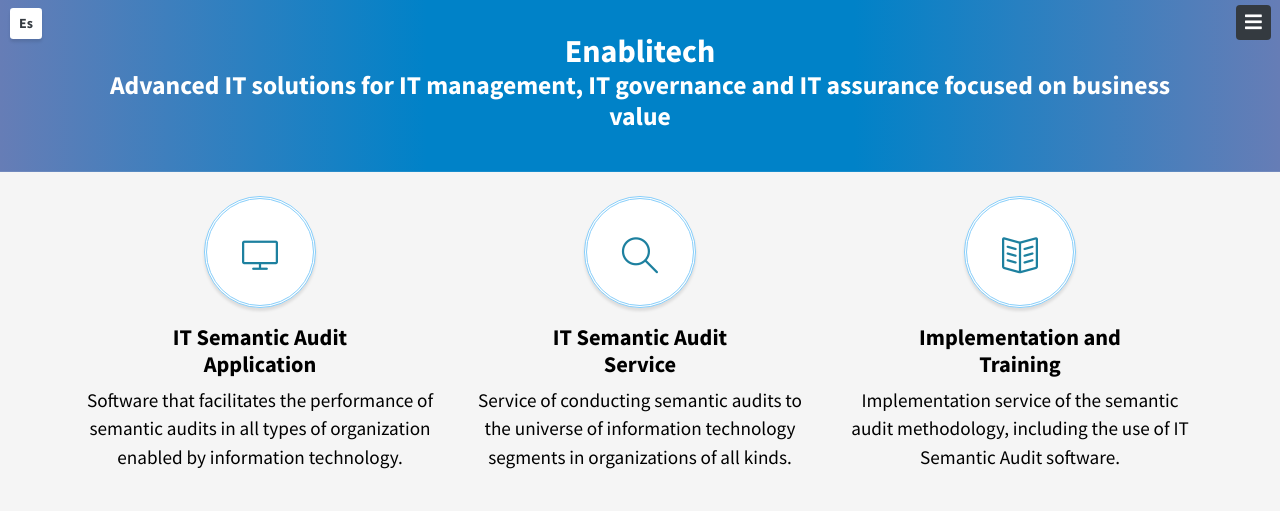
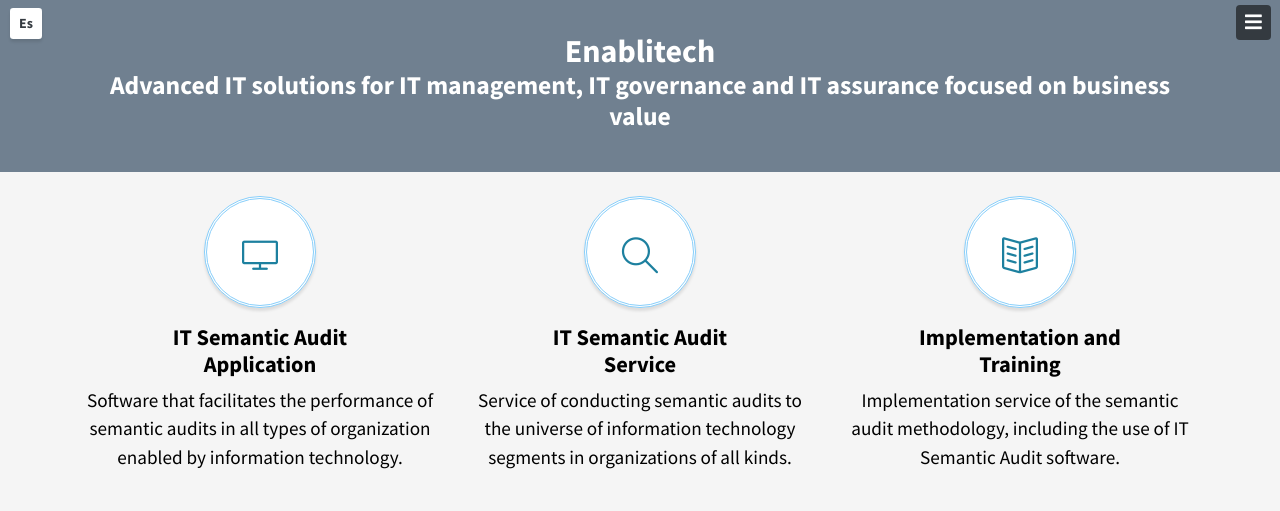
Before and after one commit to hmendezg/hmendezg.github.io, a PHP site: page / in a window 1280 px wide. Shown: the top 511 px of the page. Run offline with PHP 8.4, Linux system fonts and the light colour scheme; some libraries are stand-ins or nearby versions.

Commit message:
Website changes

```diff
--- a/css/stylish-portfolio.css
+++ b/css/stylish-portfolio.css
@@ -78,17 +78,21 @@ h6 {
   background: -webkit-gradient(linear, left top, right top, from(rgba(255, 255, 255, 0.1)), to(rgba(255, 255, 255, 0.1))), url("../img/site_bg.jpg");
   background: linear-gradient(90deg, rgba(255, 255, 255, 0.1) 0%, rgba(255, 255, 255, 0.1) 100%), url("../img/site_bg.jpg");
   */
-  /*background: slategray;*/
+
+  background: slategray;
 
   /* hydrogen from uigradients */
-  background: #667db6;  /* fallback for old browsers */
-  background: -webkit-linear-gradient(to right, #667db6, #0082c8, #0082c8, #667db6);  /* Chrome 10-25, Safari 5.1-6 */
-  background: linear-gradient(to right, #667db6, #0082c8, #0082c8, #667db6); /* W3C, IE 10+/ Edge, Firefox 16+, Chrome 26+, Opera 12+, Safari 7+ */
+  /*
+  background: #667db6;
+  background: -webkit-linear-gradient(to right, #667db6, #0082c8, #0082c8, #667db6);
+  background: linear-gradient(to right, #667db6, #0082c8, #0082c8, #667db6);
+  */
 
   background-position: center center;
   background-repeat: no-repeat;
   background-size: cover;
 }
+
 .masthead h1 {
   margin: 0;
   padding: 0;
```
